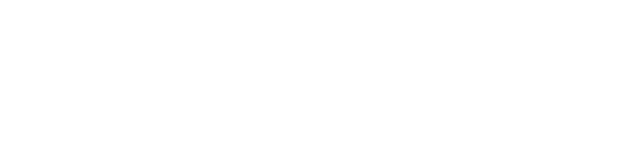
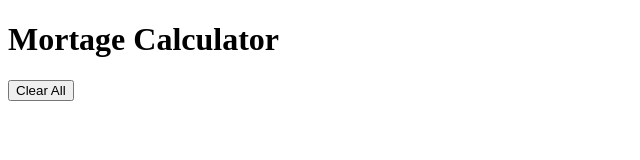
Before and after one commit to Cahil-C/mortgage-calculator, a plain HTML site: page index.html in a window 1280 px wide. Shown: the whole page, without its empty margins (0-640 px from the left). Drawn offline with Linux system fonts and the light colour scheme.

Commit message:
Add form header

```diff
--- a/index.html
+++ b/index.html
@@ -8,6 +8,21 @@
         <script src="./script/script.js" defer></script>
     </head>
     <body>
+        <!-- CALCULATOR CONTAINER -->
+        <div id="calculatorContainer">
 
+            <!-- LEFT SIDE - FORM  -->
+             <div id="formContainer">
+                <div id="formHeader">
+                    <h1>Mortage Calculator</h1>
+                    <button id="clearBtn">Clear All</button>
+                </div>
+             </div>
+
+            <!-- RIGHT SIDE - RESULTS  -->
+             <div id="resultsContainer">
+
+             </div>
+        </div>
     </body>
 </html>
```
